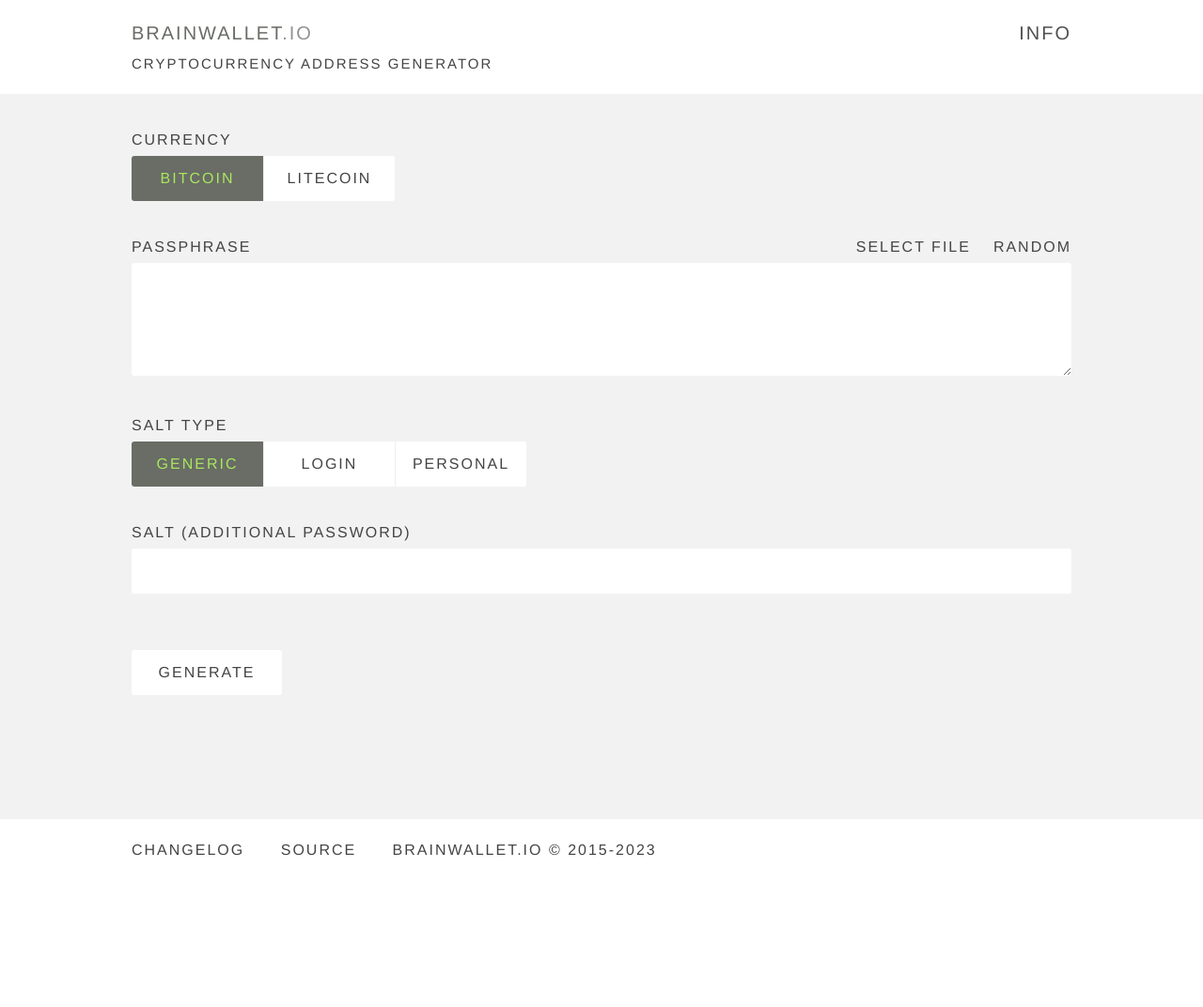
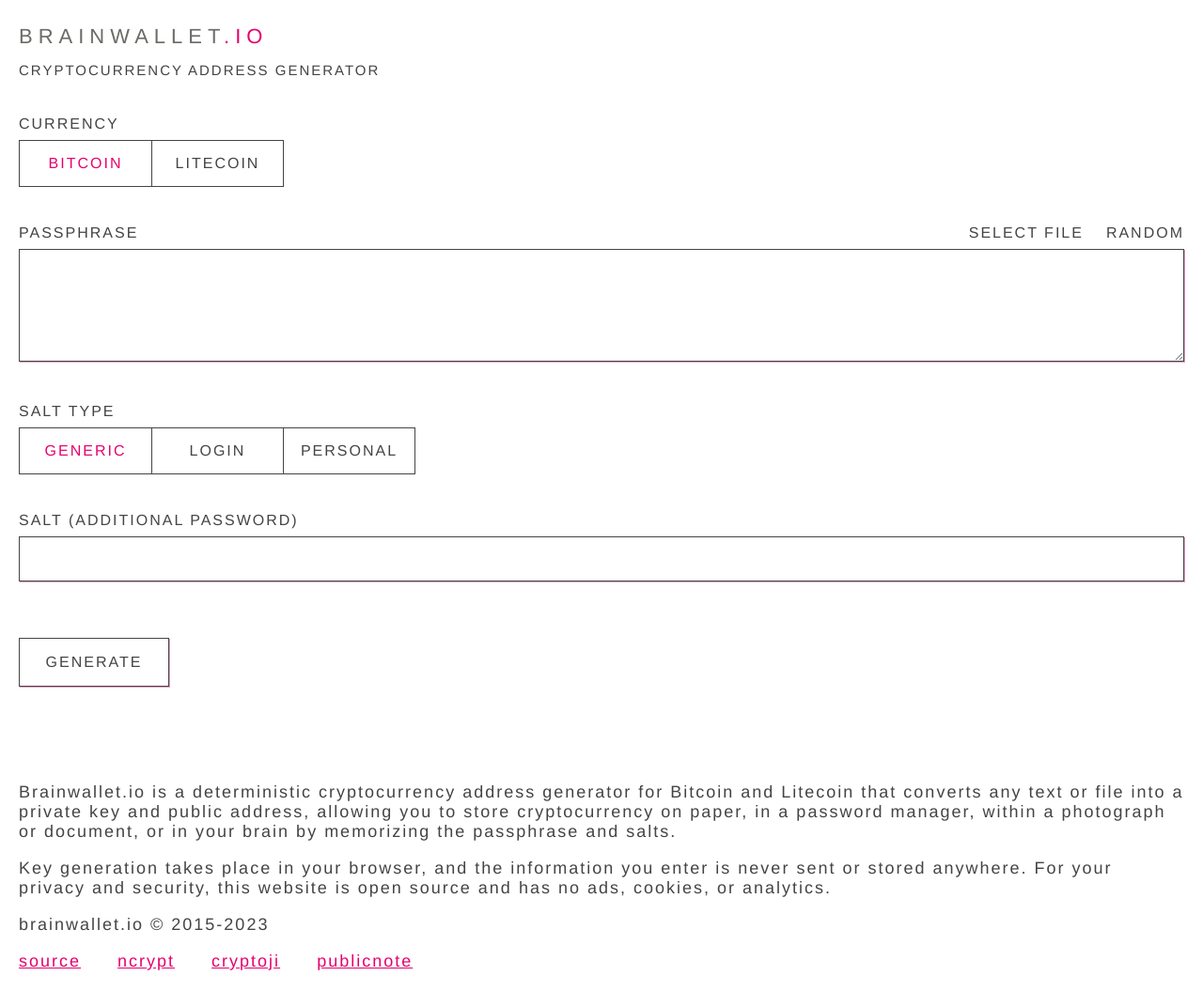
Before and after one commit to routman/brainwallet.io, a plain HTML site: page brainwallet.io.html in a window 1280 px wide. Shown: the whole page at 94% size. Before the commit the page ends 990 px from the top, so only its background shows below. Drawn offline with Linux system fonts and the light colour scheme.

Commit message:
Add files via upload

```diff
--- a/brainwallet.io.html
+++ b/brainwallet.io.html
@@ -3,7 +3,7 @@
 <head>
   <meta charset="UTF-8">
 	<!--
-	brainwallet.io v2.3.0
+	brainwallet.io v2.4.0
 	Bitcoin Donation Address: bc1q7fqwmtq2vaka8wwpjpnmlehe36qrgfmlw33vh9
 	Litecoin Donation Address: LYMSJ313xJaUsAmucuYRkVJmGB8Ut9VDz8
 
@@ -61,34 +61,21 @@
 
 	<style>
 
-html, body {
-	margin: 0;
+body {
+	margin: 20px;
 	height: auto;
 	font-family: Helvetica;
 	letter-spacing: 2px;
 	text-transform: uppercase;
 	color: #444444;
 	font-size: 16px;
+  font-weight: 100;
 }
 
 .io {
-  color: #919191 !important;
-}
-
-.outer {
-	width: 1000px;
-	margin: 0 auto;
-	overflow: auto;
-}
-
-.inner {
-	padding: 0;
-	overflow: auto;
-}
-
-#header {
-  padding: 24px 0;
-}
+  color: #e6006e !important;
+}
+
 #header a {
   	text-decoration: none;
   	color: #696d65;
@@ -99,12 +86,14 @@
 
 #title {
 	display: inline-block;
-  font-size: 20px;
+  font-size: 22px;
+  line-height: 38px;
+  letter-spacing: 6px;
 }
 
 #subtitle {
   font-size: 15px;
-  margin-top: 12px;
+  margin-top: 8px;
 }
 
 #info {
@@ -112,15 +101,11 @@
 	display: inline-block;
 	float: right;
   font-size: 20px;
+  line-height: 38px;
 }
 #info:hover {
-	color: #aae660;
+	color: #00d8ba;
 	cursor: pointer;
-}
-
-#main {
-	background: #f2f2f2;
-	padding-bottom: 48px;
 }
 
 .label {
@@ -137,22 +122,28 @@
 
 textarea, input {
 	font-family: Helvetica, sans-serif;
-	border-radius: 3px;
 	color: #444444;
 	background: #FFFFFF;
-	border: none;
+	border: 1px solid #444444;
+  caret-color: #444444;
 	box-sizing: border-box;
+  padding: 10px;
+  box-shadow: 1px 1px 0px 0px #e69ec0;
 }
 
 textarea:focus, input:focus{
   outline: none;
+  border: 2px solid #444444;
+  border-image: linear-gradient(to right, #00d8ba 0%, #e6006e 100%);
+  border-image-slice: 1;
+  box-shadow: 2px 2px 0px 0px #e69ec0;
 }
 
 #passphrase {
 	width: 100%;
 	max-width: 100%;
 	height: 120px;
-	padding: 12px;
+	padding: 10px;
 	font-size: 16px;
 }
 
@@ -162,7 +153,7 @@
 }
 
 .fd-zone.over {
- 	border-color: maroon; background: #aae660;
+  background: #00d8ba;
 }
 
 .fd-file {
@@ -183,22 +174,22 @@
 	cursor: pointer;
 }
 .action:hover {
-	color: #aae660;
+	color: #00d8ba;
 }
 
 .formsubmit {
 	width: 160px;
 	background: #FFFFFF;
 	color: #444444;
+  border: 1px solid #444444;
 	font-size: 16px;
 	padding: 0;
 	line-height: 48px;
 	cursor: pointer;
 	-webkit-appearance: none;
-	border-radius: 3px;
 }
 .formsubmit:hover {
-	color: #aae660;
+	color: #00d8ba;
 }
 
 #filebutton {
@@ -225,7 +216,7 @@
 	width: 280px;
 	background: #FFFFFF;
 	clear: both;
-	border-radius: 3px;
+  border: 1px solid #444444;
 }
 .currencybutton {
 	width: 50%;
@@ -236,19 +227,18 @@
 	text-align: center;
 }
 .currencybutton:hover {
-	color: #aae660;
+	color: #00d8ba;
 }
 
 #mode {
 	overflow: auto;
 	width: 420px;
-	background: #FFFFFF;
 	clear: both;
-	border-radius: 3px;
+  border: 1px solid #444444;
 }
 
 #login,#personal, #ltc {
-	border-left: 1px solid #EFEFEF;
+	border-left: 1px solid #444444;
 	-webkit-box-sizing: border-box; /* Safari/Chrome, other WebKit */
     -moz-box-sizing: border-box;    /* Firefox, other Gecko */
     box-sizing: border-box;         /* Opera/IE 8+ */
@@ -258,17 +248,16 @@
 	width: 33.3333%;
 	line-height: 48px;
 	float: left;
-	background: none;
+	background: #;
 	cursor: pointer;
 	text-align: center;
 }
 .modebutton:hover {
-	color: #aae660;
+	color: #00d8ba;
 }
 
 .active {
-	color: #aae660;
-	background: #696d65;
+	color: #e6006e;
 }
 
 .saltinput {
@@ -286,21 +275,27 @@
 
 #submit {
 	margin-top: 60px;
-	border: none;
+	border: 1px solid #444444;
 	text-transform: uppercase;
 	letter-spacing: 2px;
+  padding: 1px;
 }
 #submit:hover {
-	color: #aae660;
+	color: #00d8ba;
+}
+#submit:focus {
+  border-image: linear-gradient(to right, #00d8ba 0%, #e6006e 100%);
+  border-width: 2px;
+  border-image-slice: 1;
+  padding: 0px;
 }
 
 #progressbar {
-	height: 12px;
-	margin-top: 24px;
+	height: 4px;
+	margin-top: 50px;
   margin-bottom: 48px;
-	background: #aae660;
+	background: #e6006e;
 	width: 0%;
-	border-radius: 3px;
 }
 
 #result {
@@ -356,13 +351,13 @@
 .pheader {
 	font-size: 16px;
 	clear: both;
-	margin: 48px 0 8px 0;
+	margin: 40px 0 8px 0;
 }
 
 .cb {
 	margin: 12px 0;
-	min-width: 24px;
-	min-height: 24px;
+	min-width: 20px;
+	min-height: 20px;
 }
 
 .cblabel {
@@ -376,15 +371,24 @@
 #print {
 	display: block;
 	text-decoration: none;
-	color: #000000;
-	margin-top: 24px;
+	color: #444444;
+	margin: 10px 0 40px 0;
 	text-align: center;
-	overflow: auto;
+}
+
+#printbtn {
+  box-shadow: 1px 1px 0px 0px #e69ec0;
+  padding: 1px;
+}
+#printbtn:focus {
+  border-image: linear-gradient(to right, #00d8ba 0%, #e6006e 100%);
+  border-width: 2px;
+  border-image-slice: 1;
+  padding: 0px;
 }
 
 #about {
 	display: none;
-	background: #F2F2F2;
 	width: 100%;
 	text-transform: none;
 	letter-spacing: 0px;
@@ -393,25 +397,14 @@
 }
 
 #footer {
-	padding: 24px 0 48px 0;
-}
-
+  font-size: 18px;
+	margin-bottom: 20px;
+  text-transform: none;
+}
 #footer a {
-	text-decoration: none;
-	margin: 0 32px 28px 0;
+	margin: 0 32px 20px 0;
 	display: inline-block;
-	color: #444444;
-}
-#footer p {
-	display: inline-block;
-	margin: 0 32px 12px 0;
-	color: #444444;
-}
-
-
-@media screen and (max-width: 1032px) {
-	.outer {width: 100%;}
-	.inner {padding: 0 16px;}
+	color: #e6006e;
 }
 
 @media screen and (max-width: 444px) {
@@ -1569,7 +1562,10 @@
                     makeAddr(result);
                     $('#result').show();
                     busy = 0;
-							$("html, body").animate({ scrollTop: $(document).height() }, "slow");
+                    //$("html, body").animate({ scrollTop: $(document).height() }, "slow");
+                    $([document.documentElement, document.body]).animate({
+                      scrollTop: $("#result").offset().top
+                    }, 500);
 			            },
 			        "hex");
 	            }
@@ -1730,17 +1726,11 @@
 <body>
 
 <div id="header">
-	<div class="outer">
-		<div class="inner">
   <div id="title"><a href="https://brainwallet.io">brainwallet</a><a class="io" href="https://brainwallet.io">.io</a></div>
-      <div id="info">info</div>
   <div id="subtitle">Cryptocurrency Address Generator</div>
 </div>
-  </div>
-</div>
 <div id="main">
-	<div id="content" class="outer">
-		<div class="inner">
+	<div id="content">
     <form id="passform">
 
       <p class="label">Currency</p>
@@ -1836,17 +1826,14 @@
         <input type="checkbox" class="cb" id="hidesalt"/><label for="hidesalt" class="cblabel">Hide Salts</label><br>
         <input type="checkbox" class="cb" id="hidepriv"/><label for="hidepriv" class="cblabel">Hide Private Key</label><br>
         <a id="print" href="javascript:window.print()">
-						<div class="formsubmit">print</div>
+          <div id="printbtn" class="formsubmit">print</div>
         </a>
       </div>
     </div>
 	</div>
 </div>
-</div>
 
 <div id="about">
-	<div class="outer">
-		<div class="inner">
   <p class="infoheader">About brainwallet.io</p>
   <p>
     Brainwallet.io is a deterministic cryptocurrency address generator for Bitcoin and Litecoin that runs in your web browser.  It converts any text or file into a private key and public address, allowing you to store cryptocurrency on paper, in a password manager, within a photograph or document, or in your brain by memorizing the passphrase and salts.  Key generation takes place in your browser, and no information is ever sent to our server.<br>
@@ -1899,15 +1886,14 @@
     Brainwallet.io is licensed under The MIT License (MIT)
   </p>
 </div>
-	</div>
-</div>
-<div id="footer" class="outer">
-	<div class="inner">
-        <a href="https://brainwallet.io/changelog.txt" target="_blank">Changelog</a>
-				<a href="https://github.com/routman/brainwallet.io" target="_blank">Source</a>
+<div id="footer">
+  <p>Brainwallet.io is a deterministic cryptocurrency address generator for Bitcoin and Litecoin that converts any text or file into a private key and public address, allowing you to store cryptocurrency on paper, in a password manager, within a photograph or document, or in your brain by memorizing the passphrase and salts.</p>
+  <p>Key generation takes place in your browser, and the information you enter is never sent or stored anywhere. For your privacy and security, this website is open source and has no ads, cookies, or analytics.</p>
   <p>brainwallet.io &copy 2015-<script>document.write(new Date().getFullYear())</script></p>
-		</div>
-	</div>
+  <a href="https://github.com/routman/brainwallet.io" target="_blank" rel="noopener">source</a>
+  <a href="https://ncrypt.org" target="_blank" rel="noopener">ncrypt</a>
+  <a href="https://cryptoji.com" target="_blank" rel="noopener">cryptoji</a>
+  <a href="https://publicnote.com" target="_blank" rel="noopener">publicnote</a>
 </div>
 </body>
 </html>
```
Also changed, not shown: changelog.txt. Lines whose indentation alone changed are shown as unchanged.
